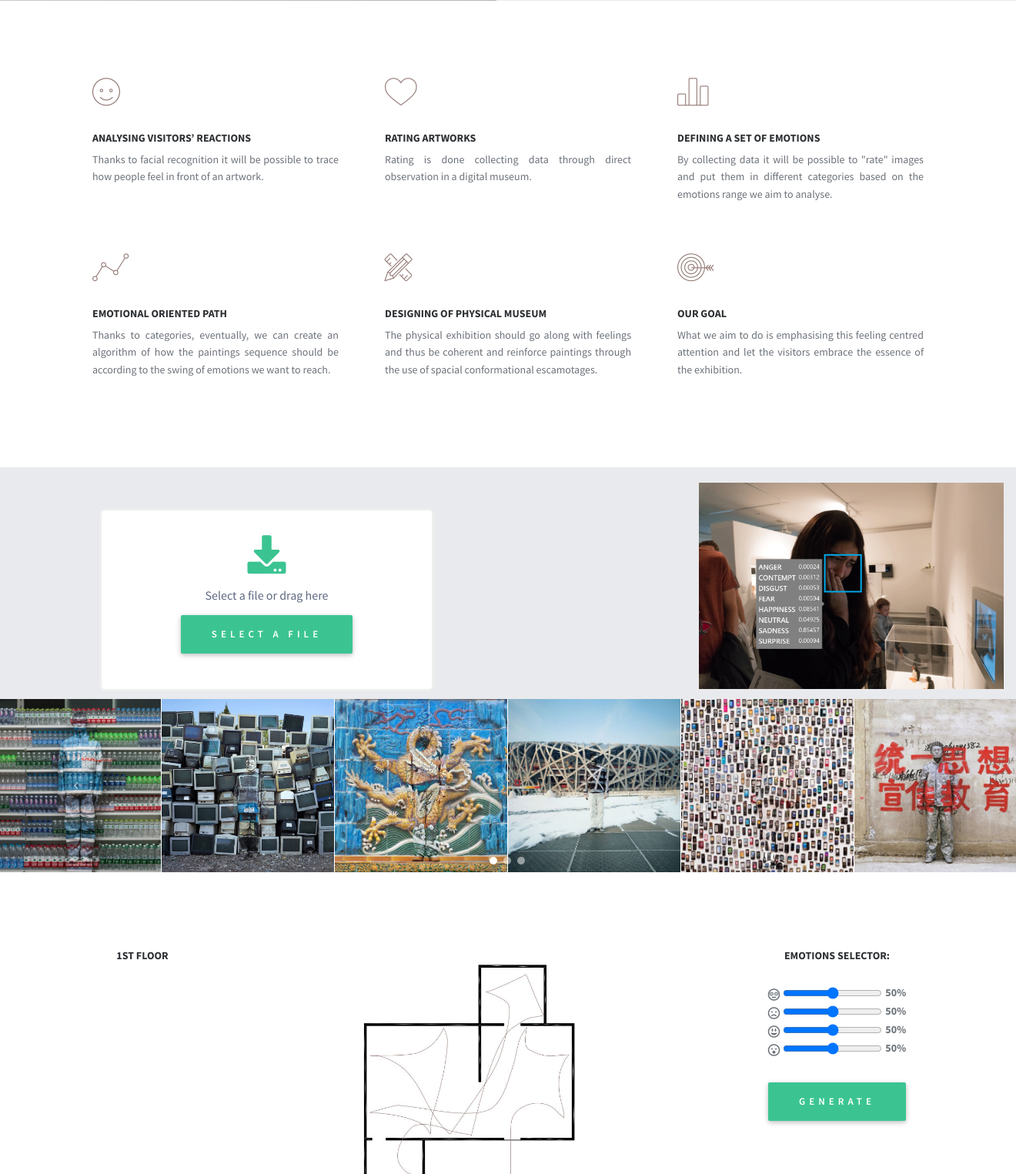
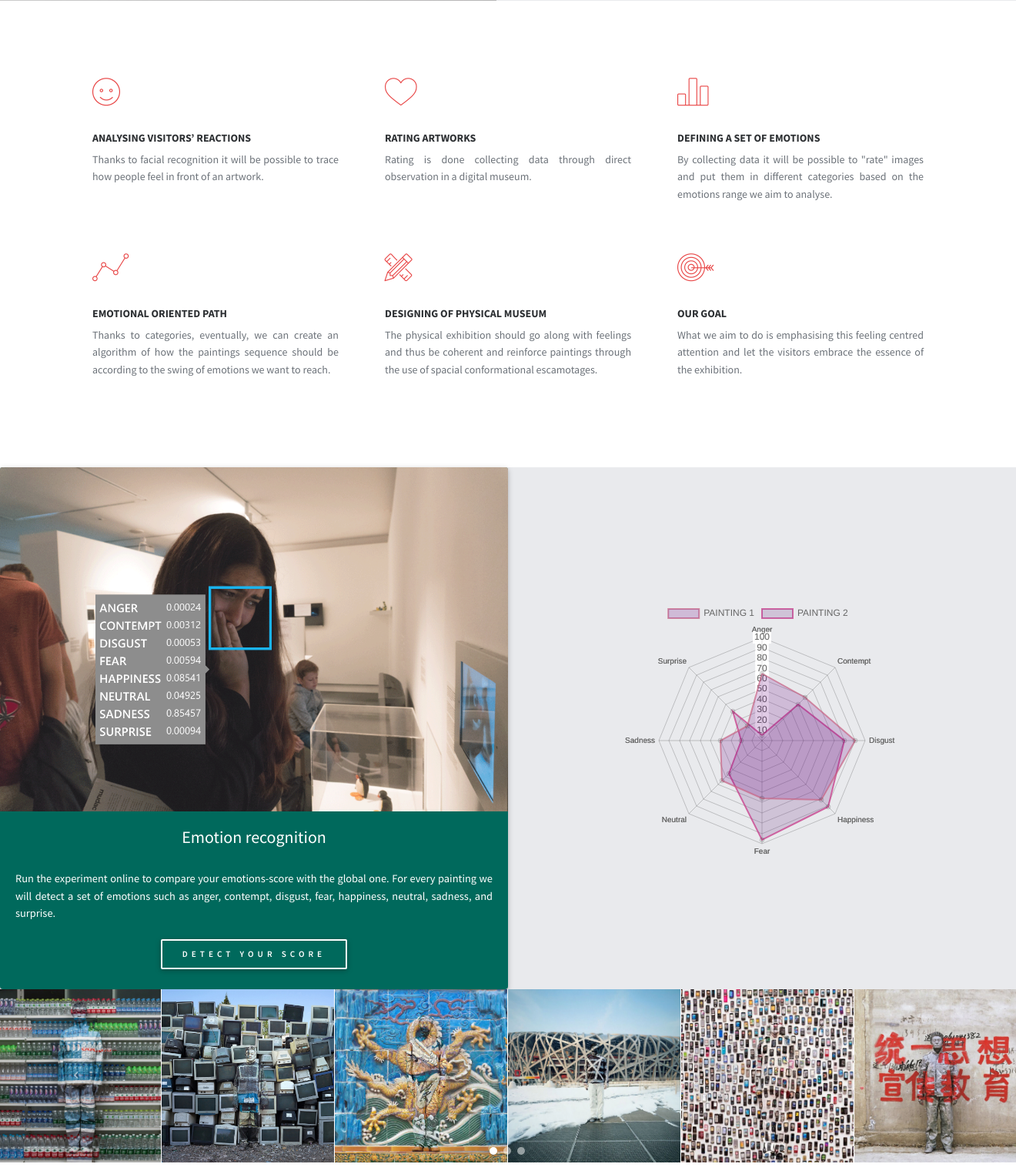
Before and after one commit to costanzavolpini/EmotionsAnalysis, a Flask app: page / in a window 1320 px wide; the page is wider, and only the part inside the window is pictured. Shown: the part 1239-2764 px from the top of that part at 77% size. Run offline with Flask 2, Linux system fonts and the light colour scheme; parts of the project's set-up code (start-up, migrations or seed data) failed here and were passed over; some libraries are stand-ins or nearby versions; some web fonts are replaced.

Commit message:
setup experiment online + installed opencv

```diff
--- a/server.py
+++ b/server.py
@@ -1,4 +1,7 @@
 from flask import Flask, render_template, request, jsonify
+import time
+import cv2
+
 app = Flask(__name__)
 
 # url_for('static', filename='animate.min.css')
@@ -28,3 +31,11 @@ def get_emotions_path():
         return "no json received"
 
 # export FLASK_APP=server.py && export FLASK_ENV=development && flask run
+
+
+camera_port = 0
+camera = cv2.VideoCapture(camera_port)
+time.sleep(0.1)  # If you don't wait, the image will be dark
+return_value, image = camera.read()
+cv2.imwrite("opencv.png", image)
+del(camera)  # so that others can use the camera as soon as possible
--- a/static/css/main.css
+++ b/static/css/main.css
@@ -864,7 +864,7 @@ blockquote p {
 }
 
 .services .icon{
-	color: #947b77;
+	color: #e84545;
 }
 
 #header .logo {
@@ -904,3 +904,7 @@ h5.text-uppercase.font-weight-bold{
 	justify-content: right;
 	min-width: 500px;
 }
+
+.role{
+	color: #e84545
+}
--- a/static/js/main.js
+++ b/static/js/main.js
@@ -71,7 +71,7 @@ $(document).ready(function () {
                 console.log(error);
             }
         });
-    });
+	});
 
 	// Fancybox
 	// $('.work-box').fancybox();
@@ -80,10 +80,34 @@ $(function () {
 	var myRadarChart = new Chart(ctxR, {
 		type: 'radar',
 		data: {
-			labels: ["Eating", "Drinking", "Sleeping", "Designing", "Coding", "Cycling", "Running"],
+			labels: ["Anger", "Contempt", "Disgust", "Happiness", "Fear", "Neutral", "Sadness", "Surprise"],
 			datasets: [{
-					label: "My First dataset",
-					data: [65, 59, 90, 81, 56, 55, 40],
+					label: "PAINTING NAME",
+					data: [65, 59, 90, 81, 56, 55, 40, 20],
+					backgroundColor: [
+						'rgba(105, 0, 132, .2)',
+					],
+					borderColor: [
+						'rgba(200, 99, 132, .7)',
+					],
+					borderWidth: 2
+				}
+			]
+		},
+		options: {
+			responsive: true
+		}
+	});
+
+
+	var finalGraph =  document.getElementById("emotionFinal").getContext('2d');
+	var myFinalChart = new Chart(finalGraph, {
+		type: 'radar',
+		data: {
+			labels: ["Anger", "Contempt", "Disgust", "Happiness", "Fear", "Neutral", "Sadness", "Surprise"],
+			datasets: [{
+					label: "PAINTING 1",
+					data: [65, 59, 90, 81, 56, 55, 40, 20],
 					backgroundColor: [
 						'rgba(105, 0, 132, .2)',
 					],
@@ -93,16 +117,17 @@ $(function () {
 					borderWidth: 2
 				},
 				{
-					label: "My Second dataset",
-					data: [28, 48, 40, 19, 96, 27, 100],
+					label: "PAINTING 2",
+					data: [5, 50, 80, 91, 96, 45, 20, 40],
 					backgroundColor: [
-						'rgba(0, 250, 220, .2)',
+						'rgba(105, 40, 132, .2)',
 					],
 					borderColor: [
-						'rgba(0, 213, 132, .7)',
+						'rgba(200, 49, 132, .7)',
 					],
 					borderWidth: 2
 				}
+
 			]
 		},
 		options: {
--- a/templates/index.html
+++ b/templates/index.html
@@ -28,6 +28,7 @@
   <link href="http://it.allfont.net/allfont.css?fonts=garamond-black" rel="stylesheet" type="text/css" />
   <link rel="stylesheet" href="{{ url_for('static', filename='css/main.css') }}">
 </head>
+
 <body>
   <!-- header section -->
   <section class="banner" role="banner">
@@ -123,7 +124,7 @@
   <section id="project" class="section intro no-padding">
     <div class="container-fluid">
       <div class="row no-gutter">
-          <div id="carousel-example-1z"  class="carousel slide carousel-fade" data-ride="carousel">
+        <div id="carousel-example-1z" class="carousel slide carousel-fade" data-ride="carousel">
           <ol class="carousel-indicators" style="margin-left: 50%; margin-right:0; padding-bottom: 2%;">
             <li data-target="#carousel-example-1z" data-slide-to="0" class="active"></li>
             <li data-target="#carousel-example-1z" data-slide-to="1"></li>
@@ -246,35 +247,27 @@
   <!-- about section -->
   <section id="algorithm" class="section database no-padding">
     <div class="container-fluid">
-      <div class="row no-gutter">
+      <div class="row no-gutter align-items-center">
         <div class="col-md-6">
-          <!-- DRAG AND DROP to upload image-->
-          <!-- JS: https://bootsnipp.com/snippets/exvN8 !!! -->
-          <form id="file-upload-form" class="uploader">
-            <input id="file-upload" type="file" name="fileUpload" accept="image/*" />
-            <label for="file-upload" id="file-drag">
-              <img id="file-image" src="#" alt="Preview" class="hidden">
-              <div id="start">
-                <i class="fa fa-download" aria-hidden="true"></i>
-                <div style="font-family: Source Sans Pro; font-weight: 500" ;>Select a file or drag here</div>
-                <div id="notimage" class="hidden">Please select an image</div>
-                <!-- <span id="file-upload-btn" class="btn btn-primary">Select a file</span> -->
-                <a id="file-upload-btn" class="btn btn-large">Select a file</a>
+          <div class="card default-color-dark">
+            <div class="view">
+              <img src="{{ url_for('static', filename='images/pingu.png') }}" class="card-img-top" alt="photo">
+              <a href="#">
+                <div class="mask rgba-white-slight"></div>
+              </a>
             </div>
-              <div id="response" class="hidden">
-                <div id="messages"></div>
-                <progress class="progress" id="file-progress" value="0">
-                  <span>0</span>%
-                </progress>
+            <div class="card-body text-center">
+              <h4 class="card-title white-text">Emotion recognition</h4>
+              <p class="card-text white-text" style="text-align: justify;">
+                Run the experiment online to compare your emotions-score with the global one. For every painting we will detect a set of emotions such as anger, contempt, disgust, fear, happiness, neutral, sadness, and surprise.
+                </p>
+              <a href="#" class="btn btn-outline-white btn-md waves-effect">Detect your score</a>
             </div>
-            </label>
-          </form>
+
+          </div>
         </div>
         <div class="col-md-6">
-          <div id="photo-reaction" class="media">
-            <img src="{{ url_for('static', filename='images/pingu.png') }}" alt="" class="d-flex align-self-center mr-3"
-              style="max-width: 60%; padding: 3% 0% 2% 0%; margin: auto;">
-            </blockquote>
+            <canvas id="emotionFinal"></canvas>
         </div>
       </div>
     </div>
@@ -304,13 +297,15 @@
                 </div>
               </div>
             </a> </div>
-          <div class="col-lg-2 col-md-4 col-sm-4 work" data-toggle="modal" data-target="#modalPainting"> <img src="{{ url_for('static', filename='images/bolin2.jpg') }}" alt="">
+          <div class="col-lg-2 col-md-4 col-sm-4 work" data-toggle="modal" data-target="#modalPainting"> <img src="{{ url_for('static', filename='images/bolin2.jpg') }}"
+              alt="">
             <div class="overlay">
               <div class="overlay-caption">
                 <p><span class="icon icon-magnifying-glass"></span></p>
               </div>
             </div>
-            </a> </div>
+            </a>
+          </div>
           <div class="col-lg-2 col-md-4 col-sm-4 work"> <a href="{{ url_for('static', filename='images/cluster.png') }}"
               class="work-box"> <img src="{{ url_for('static', filename='images/bolin3.jpg') }}" alt="">
               <div class="overlay">
@@ -647,7 +642,7 @@
     <div class="modal-dialog modal-lg" role="document">
       <div class="modal-content">
         <div class="modal-header">
-          <h4 class="modal-title w-100" id="myModalLabel">Modal title</h4>
+          <h4 class="modal-title w-100" id="myModalLabel">Emotions analysis</h4>
           <button type="button" class="close" data-dismiss="modal" aria-label="Close">
             <span aria-hidden="true">&times;</span>
           </button>
@@ -656,8 +651,7 @@
           <canvas id="radarChart"></canvas>
         </div>
         <div class="modal-footer">
-          <button type="button" class="btn btn-secondary btn-sm" data-dismiss="modal">Close</button>
-          <button type="button" class="btn btn-primary btn-sm">Save changes</button>
+          <button type="button" class="btn btn-sm" data-dismiss="modal">Close</button>
         </div>
       </div>
     </div>
@@ -670,7 +664,13 @@
       <div class="row">
         <div class="col-md-6 mt-md-0 mt-3">
           <h5 class="text-uppercase font-weight-bold">EXPERIENCE DESIGN (Fall Semester 2018)</h5>
-          <p class="text-justify">Experience design in practice encompasses the collection, analysis and design of users experiences based on a deep understanding of the context concerned. However, such typical workflow tends to be labor-intensive, time-consuming and limited (or biased) given the small datasets used. We have automated these processes algorithmically using crowd-sourced datasets and machine learning techniques, to rapidly visualize and iterate on multiple design experience options. The goal is to create a meaningful, interactive, data-driven/AI-assisted digital interface and physical prototype that are to be staged at an exhibition.</p>
+          <p class="text-justify">Experience design in practice encompasses the collection, analysis and design of
+            users experiences based on a deep understanding of the context concerned. However, such typical workflow
+            tends to be labor-intensive, time-consuming and limited (or biased) given the small datasets used. We have
+            automated these processes algorithmically using crowd-sourced datasets and machine learning techniques, to
+            rapidly visualize and iterate on multiple design experience options. The goal is to create a meaningful,
+            interactive, data-driven/AI-assisted digital interface and physical prototype that are to be staged at an
+            exhibition.</p>
           <div class="row justify-content-between">
             <div class="col-6 text-left">Professor: Huang Jeffrey</div>
             <div class="col-6 text-right">Teaching Assistant: Immanuel Koh</div>
@@ -679,7 +679,12 @@
         <hr class="clearfix w-100 d-md-none pb-3">
         <div class="col-md-6 mb-md-0 mb-3">
           <h5 class="text-uppercase font-weight-bold">Project: The Augmented Museum</h5>
-          <p class="text-justify">Today's museums are undergoing a significant process of reconceptualization, seeking new ways to curate and present their collections in both physical and digital spaces. These hybrid spaces of engagement need to be well synchronized to ensure a seamless and meaningful experience for the visitors. How does one design for a personalized experience according to the specificities of the museums' collections? We have worked with a real museum or gallery and their physical and digital collections and help prototype innovative digital interfaces for exploring their collections. </p>
+          <p class="text-justify">Today's museums are undergoing a significant process of reconceptualization, seeking
+            new ways to curate and present their collections in both physical and digital spaces. These hybrid spaces
+            of engagement need to be well synchronized to ensure a seamless and meaningful experience for the visitors.
+            How does one design for a personalized experience according to the specificities of the museums'
+            collections? We have worked with a real museum or gallery and their physical and digital collections and
+            help prototype innovative digital interfaces for exploring their collections. </p>
         </div>
       </div>
     </div>
```
Lines whose indentation alone changed are shown as unchanged.
